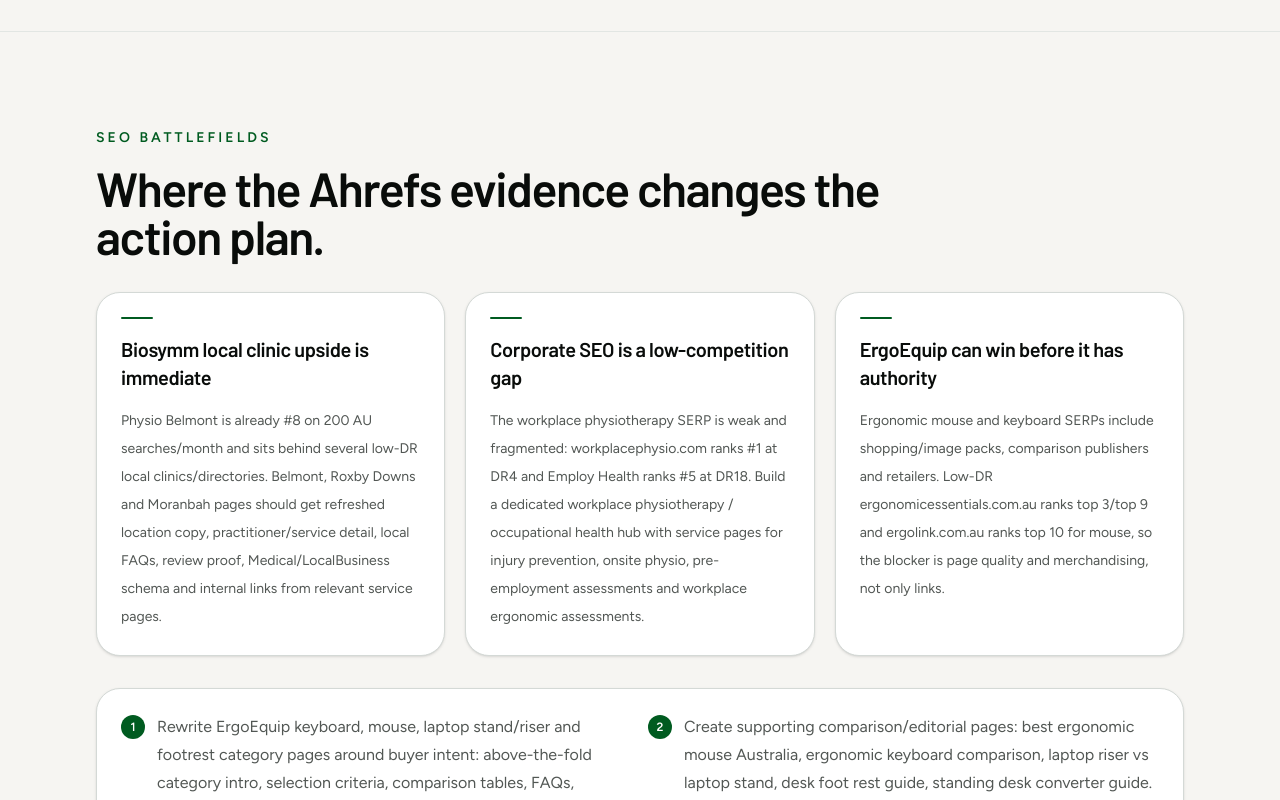
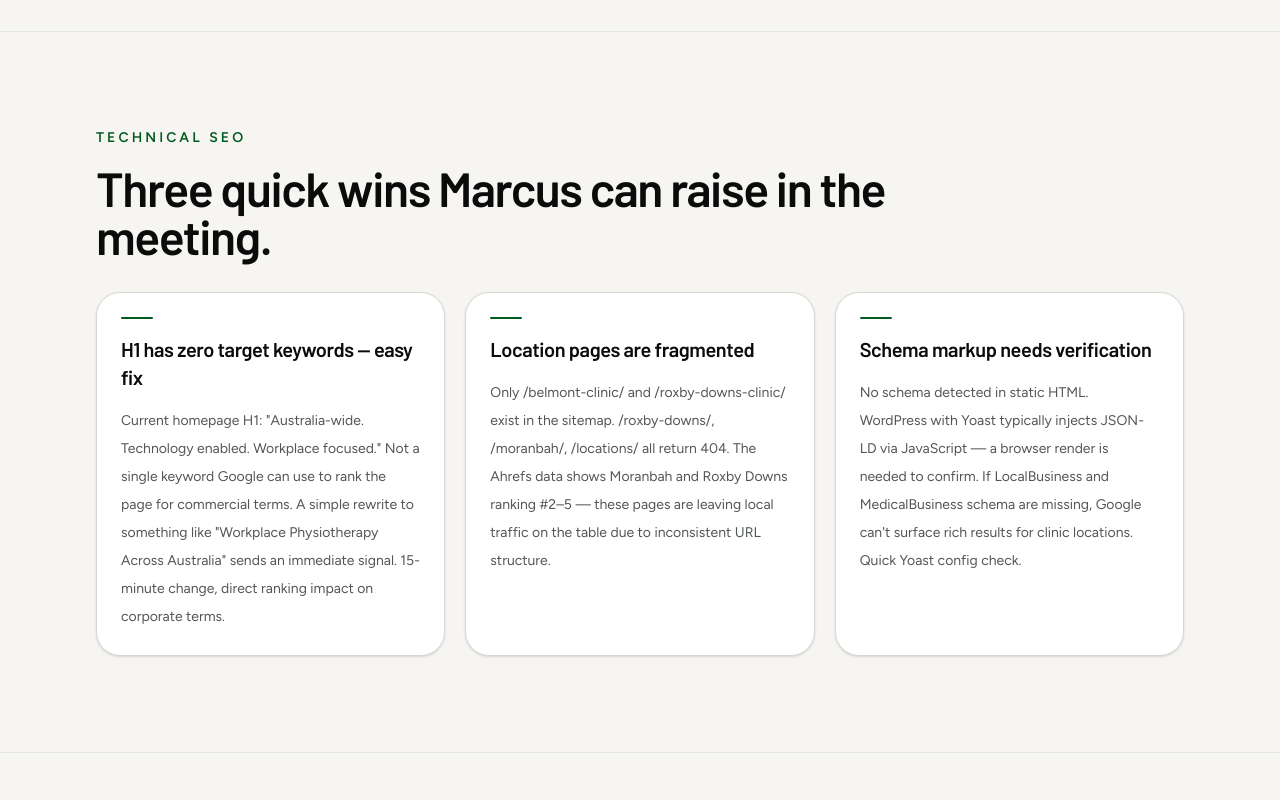
Before and after one commit to amirariff91/marcuscaporaso, a Next.js app: page /biosymm in a window 1280 px wide. Shown: the part 7220-8020 px from the top of the page. Built offline with nearby package versions, Linux system fonts and the light colour scheme; no server answers.

Commit message:
Cross-check: add agency benchmarks, SEO quick wins, CRO/ads gaps from Google Ads + SEO + CRO skills

```diff
--- a/src/app/biosymm/page.tsx
+++ b/src/app/biosymm/page.tsx
@@ -153,9 +153,10 @@
 ];
 
 const croActions = [
-  ["Homepage", "No forms; conversion depends on Nookal, phone and CTA clicks", "Use one primary CTA per service stream, add location-aware clinic CTA copy, and track CTA location/text as event parameters."],
+  ["Homepage", "17 Nookal external booking links; no clear primary CTA hierarchy; H1 is company-focused not outcome-focused", "Establish one primary CTA per service stream. Add outcome-focused copy above the fold. Wrap Nookal links in tracked click events so booking intent is measurable before the off-site jump."],
   ["Contact page", "One form plus many phone, email and Nookal routes", "Reduce ambiguity by grouping routes by location/service and adding expectation-setting copy: response time, booking path, who receives it."],
-  ["Nookal booking", "External booking path creates attribution break", "Add pre-click event tracking and a post-booking outcome import; do not optimise campaigns to outbound clicks alone."],
+  ["Nookal booking", "External booking path creates attribution break — gclid/utm likely lost at redirect", "Add pre-click event tracking and a post-booking outcome import; do not optimise campaigns to outbound clicks alone."],
+  ["Landing pages for paid", "Agency flagged: keywords must appear on landing pages; QS suffering as a result", "The pages ads land on must contain the target keyword in H1, body, and meta title. For physio clinic ads, each location page needs localised keyword content."],
   ["ErgoEquip product/category pages", "Commercial category upside but current organic positions sit around page 2–4", "Build SKU-led landing pages for high-margin/in-stock categories with trust, delivery, returns, bulk-order and enquiry CTAs above the fold."],
   ["Forms", "ErgoEquip and Biosymm have visible form paths; Ergoworks Consulting has active Gravity Forms lead capture", "Standardise thank-you states, hidden attribution fields and deduping across Contact Form 7 and Gravity Forms. Confirm Ergoworks notification routing before treating submissions as leads."],
 ];
@@ -163,10 +164,19 @@
 const googleAdsChecks = [
   ["Conversion actions", "Blocked until account export", "Classify every action: purchase, qualified lead, booking, attended patient, call, micro-action."],
   ["Primary vs secondary", "High risk", "Demote booking clicks, contact clicks, page views, form starts and short calls unless proven commercial outcomes."],
-  ["Enhanced conversions", "Need account check", "Enable for lead and purchase actions where privacy-compliant first-party data exists."],
+  ["Enhanced conversions", "Need account check", "Enable for lead and purchase actions where privacy-compliant first-party data exists. Critical for AU healthcare with Consent Mode v2."],
+  ["Consent Mode v2", "Status unknown", "AU healthcare context: verify Consent Mode v2 is implemented. Required for Enhanced Conversions and for retaining modelled data post-consent denial."],
   ["Offline imports", "Missing from public evidence", "Start with weekly CSV/import from Nookal, WooCommerce, CRM or interim sheet."],
   ["Account access", "Real account not visible", "Tools only expose 3246645286 and 4756545876; 4756545876 is the Amir Ariff manager with no client accounts, and 3246645286 cannot be confirmed as Marcus/Biosymm."],
   ["Search term waste", "Needs Google Ads data", "Do not recommend negatives from guesses. Pull last 30 days search terms first."],
+  ["Brand/non-brand split", "Unknown", "Confirm whether brand (biosymm) and non-brand (physio belmont, workplace physio) campaigns are separated. Blended CPA hides true non-brand cost."],
+  ["Quality Score", "Agency flagged — needs improvement", "Agency stated QS needs improvement and keywords must appear on landing pages. Homepage H1 has zero target keywords — direct fix needed."],
+];
+
+const agencyBenchmarks = [
+  ["Biosymm — Search (clinics + consulting)", "$4,305/mo", "$26,069 over 6mo", "310", "$83", "High — agency flagged LP quality + missing SEO as blockers"],
+  ["ErgoEquip — PMax (equipment)", "$690/mo", "$3,947 over 6mo", "135", "$29", "Good — $2.72x ROAS; $10,741 revenue generated"],
+  ["Ergoworks — Search + PMax", "$1,500/mo", "$8,799 over 6mo", "~275", "$32", "Fair — agency recommends consolidating to PMax; 18% impression share lost to budget"],
 ];
 
 const merchantCenterChecks = [
@@ -383,6 +393,20 @@
         <DataTable headers={["Current ranking", "AU volume", "Position", "Current URL", "Action"]} rows={currentErgoRankings} />
       </Section>
 
+      <Section eyebrow="Technical SEO" title="Three quick wins Marcus can raise in the meeting.">
+        <div className="grid gap-5 md:grid-cols-3">
+          <FindingCard title="H1 has zero target keywords — easy fix">
+            <p>Current homepage H1: &quot;Australia-wide. Technology enabled. Workplace focused.&quot; Not a single keyword Google can use to rank the page for commercial terms. A simple rewrite to something like &quot;Workplace Physiotherapy Across Australia&quot; sends an immediate signal. 15-minute change, direct ranking impact on corporate terms.</p>
+          </FindingCard>
+          <FindingCard title="Location pages are fragmented">
+            <p>Only /belmont-clinic/ and /roxby-downs-clinic/ exist in the sitemap. /roxby-downs/, /moranbah/, /locations/ all return 404. The Ahrefs data shows Moranbah and Roxby Downs ranking #2–5 — these pages are leaving local traffic on the table due to inconsistent URL structure.</p>
+          </FindingCard>
+          <FindingCard title="Schema markup needs verification">
+            <p>No schema detected in static HTML. WordPress with Yoast typically injects JSON-LD via JavaScript — a browser render is needed to confirm. If LocalBusiness and MedicalBusiness schema are missing, Google can&apos;t surface rich results for clinic locations. Quick Yoast config check.</p>
+          </FindingCard>
+        </div>
+      </Section>
+
       <Section eyebrow="SEO battlefields" title="Where the Ahrefs evidence changes the action plan.">
         <div className="grid gap-5 md:grid-cols-3">
           {seoBattlefields.map((item) => <FindingCard key={item.title} title={item.title}><p>{item.body}</p></FindingCard>)}
@@ -432,6 +456,19 @@
         <p>
           Using the Google Ads audit checklist: conversion tracking, primary/secondary action hygiene, enhanced conversions, offline imports and search term waste are the first checks. Without the actual Marcus/Biosymm account export, a spend optimisation recommendation would be guesswork.
         </p>
+        <p className="mt-5 font-semibold text-fg">Previous agency performance (6-month snapshot from March 2026)</p>
+        <DataTable headers={["Stream", "Monthly budget", "6mo spend", "Conversions", "CPA", "Assessment"]} rows={agencyBenchmarks} />
+        <div className="mt-8 grid gap-5 md:grid-cols-3">
+          <FindingCard title="$83 CPA on Biosymm Search is a red flag">
+            <p>The previous agency flagged landing page quality issues and missing SEO as the blockers — not the campaigns themselves. Ads are landing on pages that don't mention the keywords being bid on. Homepage H1 confirmed: zero target keywords. Fix the page before touching bids.</p>
+          </FindingCard>
+          <FindingCard title="ErgoEquip PMax is the bright spot">
+            <p>$29 CPA and 2.72x ROAS on a $690/mo budget. This is the only stream with confirmed revenue tracking. The agency recommendation to consolidate Ergoworks to PMax is directionally right — but verify conversion action quality first so the algorithm isn't optimising to micro-actions.</p>
+          </FindingCard>
+          <FindingCard title="24–18% impression share lost to budget">
+            <p>Both Biosymm and Ergoworks campaigns are leaving 18–24% of eligible impressions on the table due to budget caps. Before increasing budgets, validate that current conversions are real commercial outcomes — scaling a leaky funnel faster just burns money.</p>
+          </FindingCard>
+        </div>
         <DataTable headers={["Check", "Status", "Recommended action"]} rows={googleAdsChecks} />
       </Section>
 
```
